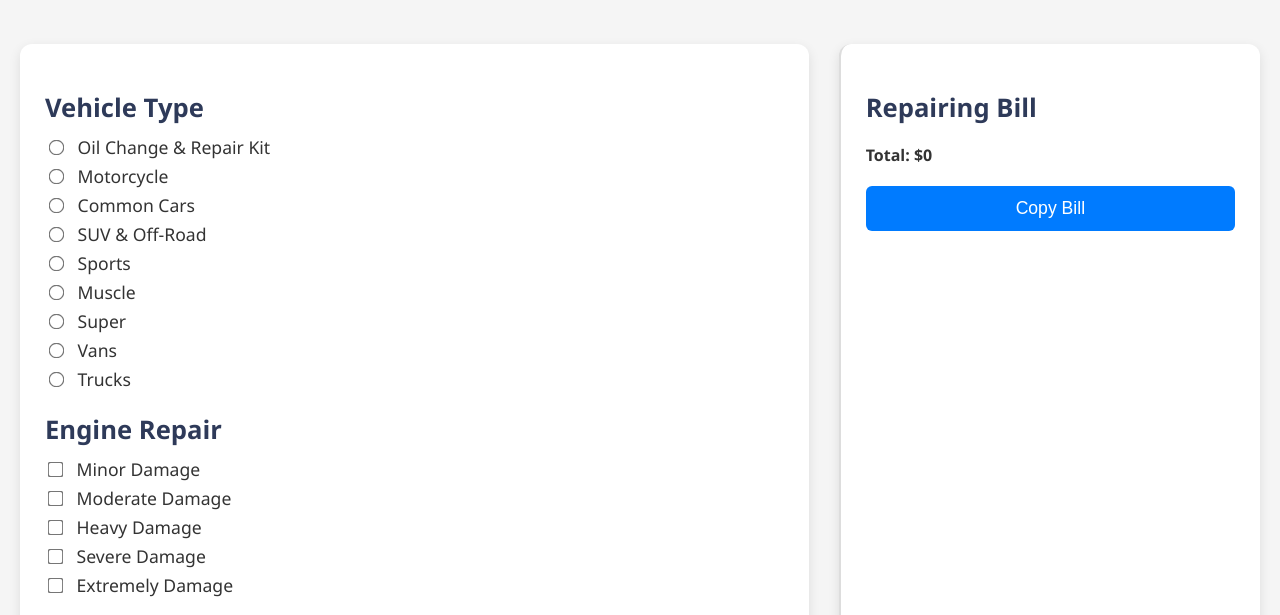
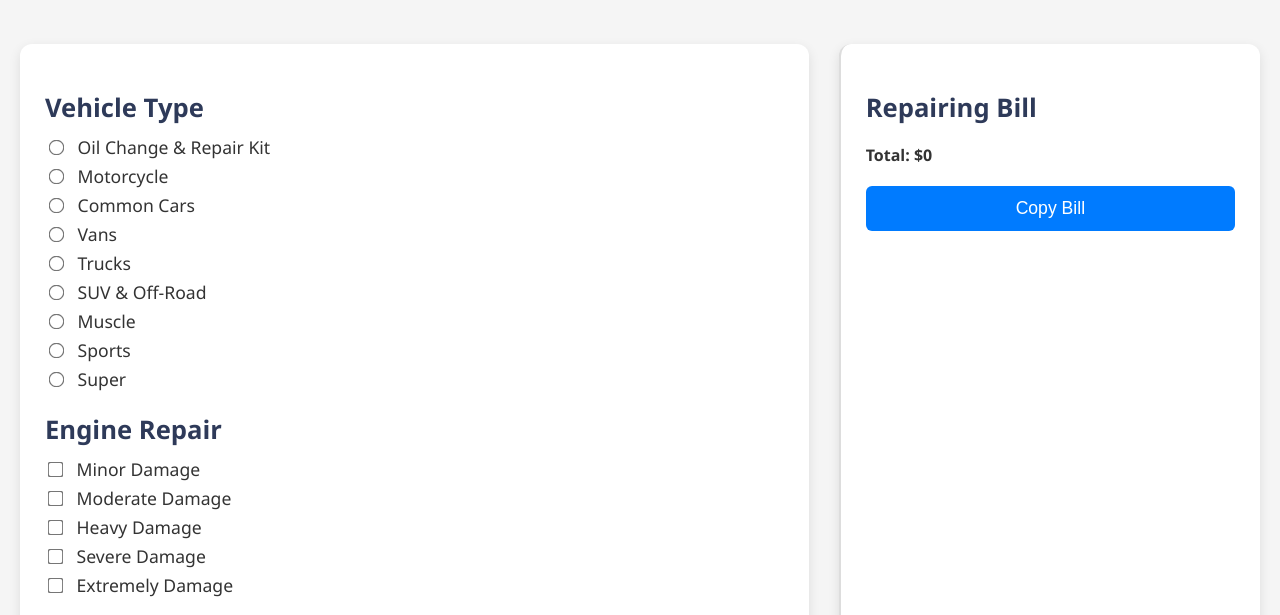
Before and after one commit to npxfoulgaming/businessCalculator, a plain HTML site: page index.html in a window 1280 px wide. Shown: the part 125-740 px from the top of the page. Drawn offline with Linux system fonts and the light colour scheme.

Commit message:
Update index.html

```diff
--- a/index.html
+++ b/index.html
@@ -158,12 +158,12 @@
                 <label><input type="radio" name="vehicle" value="1"> Oil Change & Repair Kit</label>
                 <label><input type="radio" name="vehicle" value="1.1"> Motorcycle</label>
                 <label><input type="radio" name="vehicle" value="1.2"> Common Cars</label>
-                <label><input type="radio" name="vehicle" value="1.5"> SUV & Off-Road</label>
-                <label><input type="radio" name="vehicle" value="2"> Sports</label>
-                <label><input type="radio" name="vehicle" value="1.6"> Muscle</label>
-                <label><input type="radio" name="vehicle" value="2.5"> Super</label>
                 <label><input type="radio" name="vehicle" value="1.3"> Vans</label>
                 <label><input type="radio" name="vehicle" value="1.4"> Trucks</label>
+                <label><input type="radio" name="vehicle" value="1.5"> SUV & Off-Road</label>
+                <label><input type="radio" name="vehicle" value="1.6"> Muscle</label>
+                <label><input type="radio" name="vehicle" value="2"> Sports</label>
+                <label><input type="radio" name="vehicle" value="2.2"> Super</label>
             </div>
 
             <div class="section">
```
